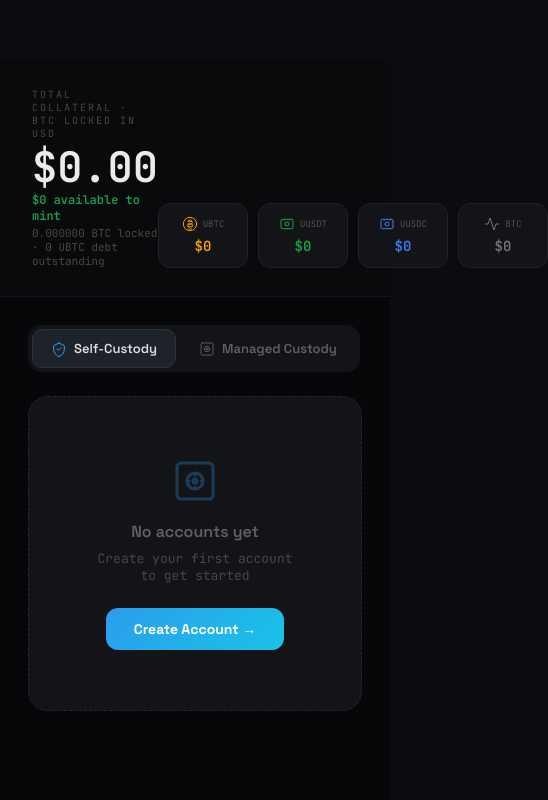
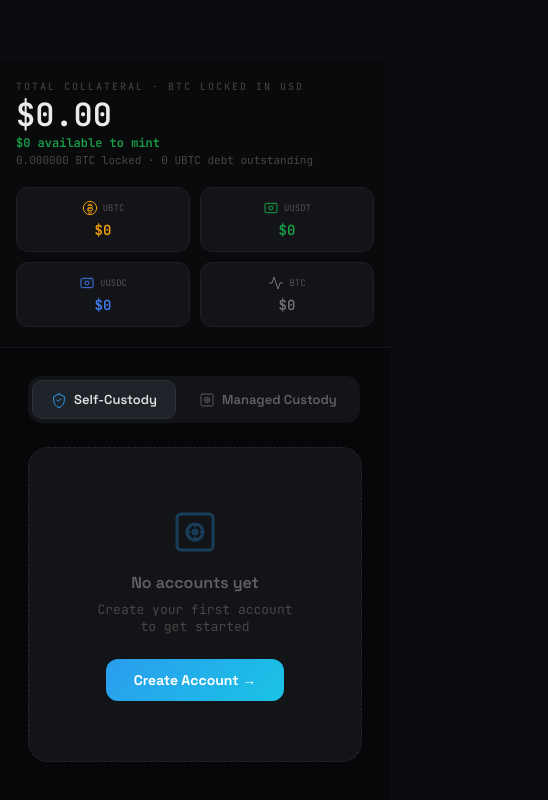
Before and after one commit to ubtc-app/ubtc-frontend, a Next.js app: page /dashboard in a window 390 px wide. Shown: the top 800 px of the page, 548 px wide, since content can reach past the window. Built offline with nearby package versions, Linux system fonts and the light colour scheme; no server answers.

Commit message:
fix(dashboard): mobile-responsive summary bar - stack + wrap stat cards

```diff
--- a/app/dashboard/page.tsx
+++ b/app/dashboard/page.tsx
@@ -116,11 +116,11 @@ export default function Dashboard() {
     <div style={{ minHeight: '100vh', background: 'hsl(220 15% 3%)', fontFamily: 'var(--font-display)' }}>
 
       {/* Summary bar */}
-      <div style={{ background: 'hsl(220 15% 4%)', borderBottom: '1px solid hsl(220 10% 9%)', padding: '28px 32px' }}>
-        <div style={{ maxWidth: '1060px', margin: '0 auto', display: 'flex', justifyContent: 'space-between', alignItems: 'flex-end' }}>
+      <div style={{ background: 'hsl(220 15% 4%)', borderBottom: '1px solid hsl(220 10% 9%)', padding: isMobile ? '20px 16px' : '28px 32px' }}>
+        <div style={{ maxWidth: '1060px', margin: '0 auto', display: 'flex', flexDirection: isMobile ? 'column' : 'row', justifyContent: 'space-between', alignItems: isMobile ? 'stretch' : 'flex-end', gap: isMobile ? '20px' : '0' }}>
           <div>
             <p style={{ color: 'hsl(0 0% 28%)', fontSize: '10px', ...mono, textTransform: 'uppercase' as const, letterSpacing: '0.2em', margin: '0 0 6px' }}>Total Collateral · BTC locked in USD</p>
-            <p style={{ color: 'hsl(0 0% 92%)', fontSize: '42px', fontWeight: '700', ...mono, margin: '0 0 4px', lineHeight: '1' }}>
+            <p style={{ color: 'hsl(0 0% 92%)', fontSize: isMobile ? '32px' : '42px', fontWeight: '700', ...mono, margin: '0 0 4px', lineHeight: '1' }}>
               ${(totalBtcLocked * btcPrice).toLocaleString(undefined, { minimumFractionDigits: 2, maximumFractionDigits: 2 })}
             </p>
             <p style={{ color: 'hsl(142 76% 36%)', fontSize: '12px', fontWeight: '600', ...mono, margin: '0 0 2px' }}>
@@ -130,14 +130,14 @@ export default function Dashboard() {
               {totalBtcLocked.toFixed(6)} BTC locked · {totalUbtc.toLocaleString()} UBTC debt outstanding
             </p>
           </div>
-          <div style={{ display: 'flex', gap: '10px' }}>
+         <div style={{ display: 'flex', gap: '10px', flexWrap: 'wrap', justifyContent: isMobile ? 'space-between' : 'flex-start' }}>
             {[
               { icon: Icons.bitcoin(16, 'hsl(38 92% 50%)'), label: 'UBTC', val: '$' + totalUbtc.toLocaleString(undefined, { maximumFractionDigits: 0 }), color: 'hsl(38 92% 50%)' },
               { icon: Icons.savings(16, 'hsl(142 76% 36%)'), label: 'UUSDT', val: '$' + totalUusdt.toLocaleString(undefined, { maximumFractionDigits: 0 }), color: 'hsl(142 76% 36%)' },
               { icon: Icons.savings(16, 'hsl(220 85% 60%)'), label: 'UUSDC', val: '$' + totalUusdc.toLocaleString(undefined, { maximumFractionDigits: 0 }), color: 'hsl(220 85% 60%)' },
               { icon: Icons.chart(16, 'hsl(0 0% 45%)'), label: 'BTC', val: '$' + btcPrice.toLocaleString(), color: 'hsl(0 0% 45%)' },
             ].map(item => (
-              <div key={item.label} style={{ background: 'hsl(220 12% 8%)', border: '1px solid hsl(220 10% 13%)', borderRadius: '12px', padding: '12px 16px', textAlign: 'center' as const, minWidth: '90px' }}>
+              <div key={item.label} style={{ background: 'hsl(220 12% 8%)', border: '1px solid hsl(220 10% 13%)', borderRadius: '12px', padding: '12px 16px', textAlign: 'center' as const, minWidth: '90px', flex: isMobile ? '1 1 calc(50% - 5px)' : '0 0 auto' }}>
                 <div style={{ display: 'flex', alignItems: 'center', gap: '5px', justifyContent: 'center', marginBottom: '5px' }}>
                   {item.icon}
                   <p style={{ color: 'hsl(0 0% 32%)', fontSize: '9px', ...mono, textTransform: 'uppercase' as const, margin: 0 }}>{item.label}</p>
```
